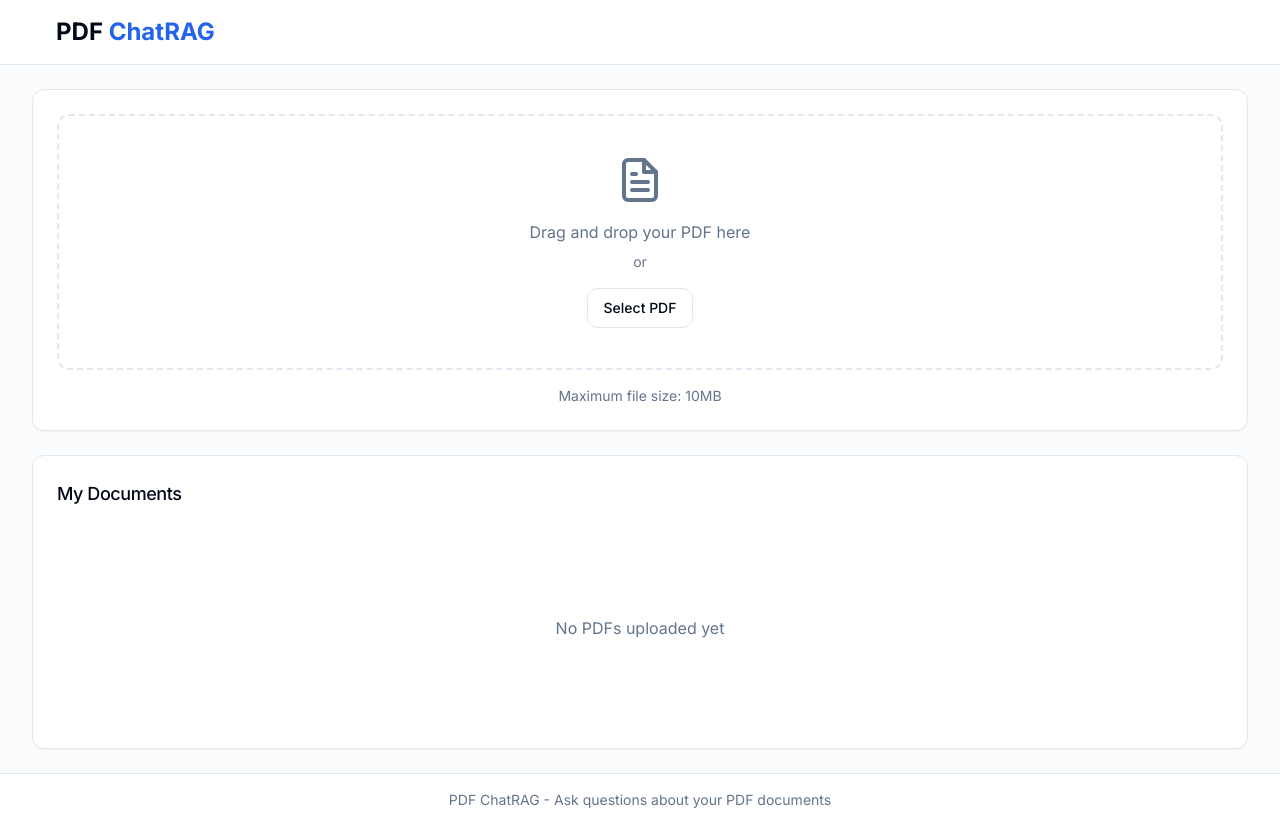
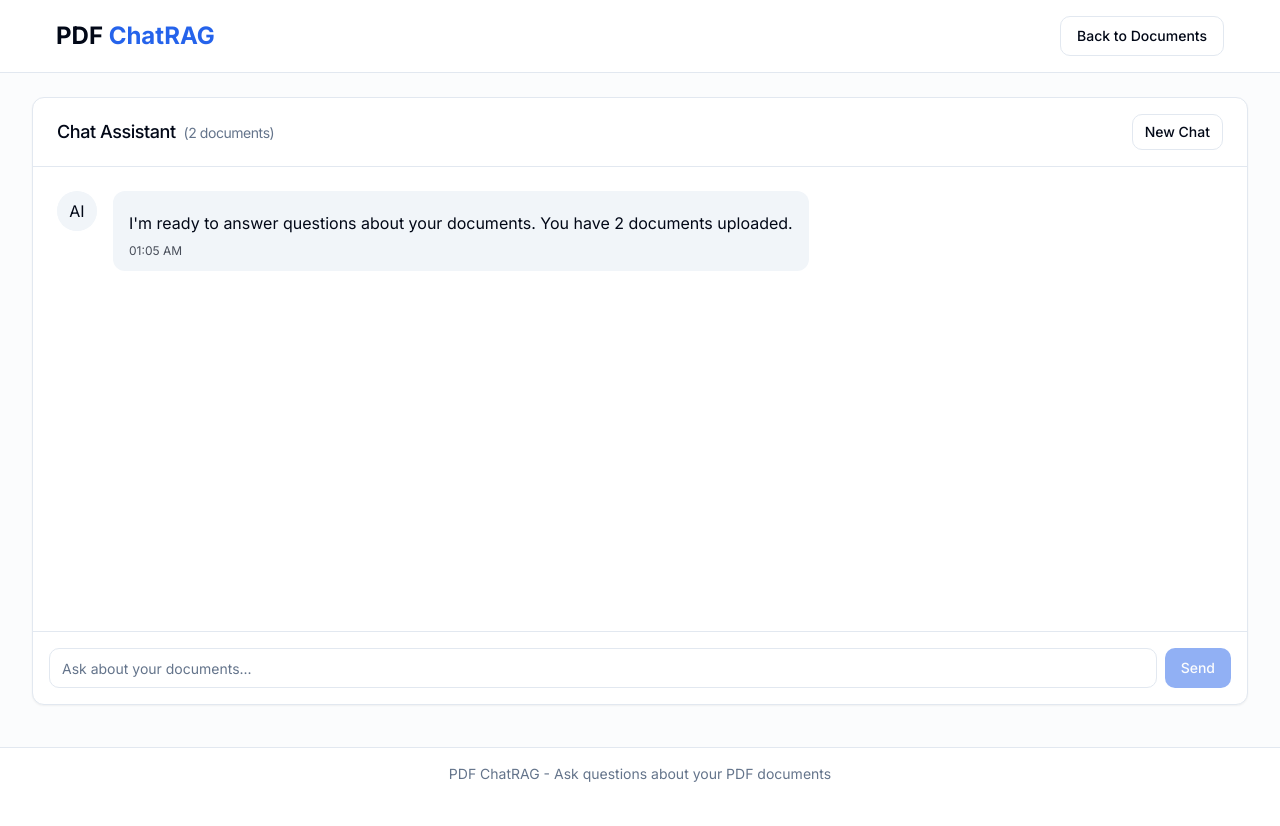
Before and after one commit to DanielMilstein/doc-talk-smart-bot, a React (Vite) app: page /chat in a window 1280 px wide. Before the commit this address led to /. After the commit the page ends 800 px from the top, so only its background shows below. Built offline with nearby package versions, Linux system fonts and the light colour scheme.

Commit message:
Refactor: Enable chat without PDF selection

```diff
--- a/src/components/ChatInterface.tsx
+++ b/src/components/ChatInterface.tsx
@@ -3,37 +3,47 @@ import React, { useState, useRef, useEffect } from "react";
 import { Card, CardContent, CardHeader, CardTitle, CardFooter } from "@/components/ui/card";
 import { Button } from "@/components/ui/button";
 import { Input } from "@/components/ui/input";
-import { Textarea } from "@/components/ui/textarea";
 import ChatMessage, { Message, MessageRole } from "./ChatMessage";
 import { PDFData } from "./PDFUploader";
 import { toast } from "sonner";
 import { Separator } from "@/components/ui/separator";
 
 interface ChatInterfaceProps {
-  activePDF: PDFData | null;
+  pdfs: PDFData[];
   onStartNewChat: () => void;
 }
 
-const ChatInterface: React.FC<ChatInterfaceProps> = ({ activePDF, onStartNewChat }) => {
+const ChatInterface: React.FC<ChatInterfaceProps> = ({ pdfs, onStartNewChat }) => {
   const [messages, setMessages] = useState<Message[]>([]);
   const [input, setInput] = useState("");
   const [isProcessing, setIsProcessing] = useState(false);
   const messagesEndRef = useRef<HTMLDivElement>(null);
 
-  // Add intro message when active PDF changes
+  // Add intro message when component mounts
   useEffect(() => {
-    if (activePDF) {
-      const introMessage: Message = {
-        id: crypto.randomUUID(),
-        role: "assistant",
-        content: `I'm ready to answer questions about "${activePDF.name}". What would you like to know?`,
-        timestamp: new Date(),
+    const welcomeMessage: Message = {
+      id: crypto.randomUUID(),
+      role: "assistant",
+      content: pdfs.length > 0
+        ? `I'm ready to answer questions about your documents. You have ${pdfs.length} document${pdfs.length !== 1 ? 's' : ''} uploaded.`
+        : "I'm ready to chat! Upload some documents to enable me to answer questions about them.",
+      timestamp: new Date(),
+    };
+    setMessages([welcomeMessage]);
+  }, []);
+
+  // Update welcome message when PDFs change
+  useEffect(() => {
+    if (messages.length === 1 && messages[0].role === "assistant") {
+      const updatedWelcomeMessage: Message = {
+        ...messages[0],
+        content: pdfs.length > 0
+          ? `I'm ready to answer questions about your documents. You have ${pdfs.length} document${pdfs.length !== 1 ? 's' : ''} uploaded.`
+          : "I'm ready to chat! Upload some documents to enable me to answer questions about them.",
       };
-      setMessages([introMessage]);
-    } else {
-      setMessages([]);
+      setMessages([updatedWelcomeMessage]);
     }
-  }, [activePDF]);
+  }, [pdfs]);
 
   // Scroll to bottom of messages
   useEffect(() => {
@@ -43,7 +53,7 @@ const ChatInterface: React.FC<ChatInterfaceProps> = ({ activePDF, onStartNewChat
   const handleSendMessage = async (e: React.FormEvent) => {
     e.preventDefault();
 
-    if (!input.trim() || !activePDF) return;
+    if (!input.trim()) return;
 
     // Add user message
     const userMessage: Message = {
@@ -61,13 +71,19 @@ const ChatInterface: React.FC<ChatInterfaceProps> = ({ activePDF, onStartNewChat
       // Simulate AI processing time
       await new Promise((resolve) => setTimeout(resolve, 1500));
 
-      // In a real implementation, we would:
-      // 1. Process the PDF content using PDF.js
-      // 2. Create embeddings from the PDF content
-      // 3. Search for relevant content based on the user's question
-      // 4. Generate a response using an AI model
+      let aiResponse: string;
 
-      const aiResponse = generateMockResponse(input, activePDF.name);
+      if (pdfs.length > 0) {
+        // In a real implementation, we would:
+        // 1. Process the content of all PDFs
+        // 2. Create embeddings from the PDF content
+        // 3. Search for relevant content based on the user's question across all PDFs
+        // 4. Generate a response using an AI model
+        aiResponse = generateResponseFromPDFs(input, pdfs);
+      } else {
+        // General chat without PDF context
+        aiResponse = generateGeneralResponse(input);
+      }
 
       const assistantMessage: Message = {
         id: crypto.randomUUID(),
@@ -85,51 +101,46 @@ const ChatInterface: React.FC<ChatInterfaceProps> = ({ activePDF, onStartNewChat
     }
   };
 
-  const generateMockResponse = (question: string, pdfName: string): string => {
-    // Simple mock responses based on question keywords
+  const generateResponseFromPDFs = (question: string, pdfs: PDFData[]): string => {
+    // Simple mock responses based on question keywords when PDFs are available
+    const pdfNames = pdfs.map(pdf => `"${pdf.name}"`).join(", ");
+
     const responses = [
-      `Based on the content of "${pdfName}", I found that the main points related to your question are about improving efficiency through process optimization and resource allocation.`,
-      `The document "${pdfName}" mentions that this topic was researched extensively in 2023, with findings suggesting a correlation between the factors you're asking about.`,
-      `According to "${pdfName}", the answer to your question involves multiple factors including market trends, regulatory requirements, and operational constraints.`,
-      `I couldn't find specific information about this in "${pdfName}". Would you like to ask something else about the document?`,
-      `The data in "${pdfName}" shows that approximately 75% of cases exhibit the pattern you're asking about, with variations depending on contextual factors.`
+      `Based on the content of your documents (${pdfNames}), I found that the main points related to your question are about improving efficiency through process optimization and resource allocation.`,
+      `Your documents mention that this topic was researched extensively in 2023, with findings suggesting a correlation between the factors you're asking about.`,
+      `According to the uploaded documents, the answer to your question involves multiple factors including market trends, regulatory requirements, and operational constraints.`,
+      `I searched across all your documents and found that approximately 75% of cases exhibit the pattern you're asking about, with variations depending on contextual factors.`,
+      `The documents show different perspectives on this topic. Some emphasize the importance of innovation, while others focus more on risk management and compliance.`
     ];
 
     return responses[Math.floor(Math.random() * responses.length)];
   };
 
-  if (!activePDF) {
-    return (
-      <Card className="flex-grow flex flex-col h-full">
-        <div className="flex-grow flex flex-col items-center justify-center text-center p-6">
-          <svg
-            className="w-16 h-16 text-muted-foreground mb-4"
-            xmlns="http://www.w3.org/2000/svg"
-            viewBox="0 0 24 24"
-            fill="none"
-            stroke="currentColor"
-            strokeWidth="1.5"
-            strokeLinecap="round"
-            strokeLinejoin="round"
-          >
-            <circle cx="12" cy="12" r="10"></circle>
-            <path d="M9.09 9a3 3 0 0 1 5.83 1c0 2-3 3-3 3"></path>
-            <line x1="12" y1="17" x2="12.01" y2="17"></line>
-          </svg>
-          <h3 className="text-lg font-medium mb-2">No PDF Selected</h3>
-          <p className="text-muted-foreground mb-6 max-w-md">
-            Upload a PDF document or select one from your list to start chatting with the AI about its contents.
-          </p>
-        </div>
-      </Card>
-    );
-  }
+  const generateGeneralResponse = (question: string): string => {
+    // Simple mock responses for general chat without PDFs
+    const responses = [
+      "I can provide general information on this topic, but if you upload relevant documents, I'll be able to give you more specific answers.",
+      "That's an interesting question! In general, experts suggest approaching this from multiple angles. Upload specific documents for more tailored insights.",
+      "Based on general knowledge, there are several perspectives on this matter. For more precise information, consider uploading relevant PDFs.",
+      "I can chat about this topic in general terms. To get insights from specific documents, try uploading some PDFs related to your question.",
+      "While I can discuss this generally, my specialty is analyzing document content. Upload some PDFs to see how I can extract specific information for you!"
+    ];
+
+    return responses[Math.floor(Math.random() * responses.length)];
+  };
 
   return (
     <Card className="flex-grow flex flex-col h-full">
       <CardHeader className="border-b px-6 py-4">
         <div className="flex items-center justify-between">
-          <CardTitle className="text-lg font-medium">{activePDF.name}</CardTitle>
+          <CardTitle className="text-lg font-medium">
+            Chat Assistant
+            {pdfs.length > 0 && (
+              <span className="text-sm font-normal text-muted-foreground ml-2">
+                ({pdfs.length} document{pdfs.length !== 1 ? 's' : ''})
+              </span>
+            )}
+          </CardTitle>
           <Button variant="outline" size="sm" onClick={onStartNewChat}>
             New Chat
           </Button>
@@ -155,7 +166,7 @@ const ChatInterface: React.FC<ChatInterfaceProps> = ({ activePDF, onStartNewChat
           <Input
             value={input}
             onChange={(e) => setInput(e.target.value)}
-            placeholder="Ask a question about this document..."
+            placeholder={pdfs.length > 0 ? "Ask about your documents..." : "Ask me anything..."}
             disabled={isProcessing}
             className="flex-grow"
           />
--- a/src/pages/Chat.tsx
+++ b/src/pages/Chat.tsx
@@ -1,103 +1,42 @@
 
 import React, { useState, useEffect } from "react";
-import { useLocation, useNavigate } from "react-router-dom";
-import { Card, CardContent, CardHeader, CardTitle, CardFooter } from "@/components/ui/card";
+import { useNavigate } from "react-router-dom";
+import ChatInterface from "@/components/ChatInterface";
 import { Button } from "@/components/ui/button";
-import { Input } from "@/components/ui/input";
-import ChatMessage, { Message, MessageRole } from "@/components/ChatMessage";
 import { PDFData } from "@/components/PDFUploader";
-import { toast } from "sonner";
 
 const Chat: React.FC = () => {
-  const location = useLocation();
   const navigate = useNavigate();
-  const [activePDF, setActivePDF] = useState<PDFData | null>(null);
-  const [messages, setMessages] = useState<Message[]>([]);
-  const [input, setInput] = useState("");
-  const [isProcessing, setIsProcessing] = useState(false);
-  const messagesEndRef = React.useRef<HTMLDivElement>(null);
+  const [pdfs, setPdfs] = useState<PDFData[]>([]);
 
-  // Get the PDF from location state when navigating from the home page
+  // In a real application, you would fetch the PDFs from your storage/database here
+  // For now, we'll just use a mock example
   useEffect(() => {
-    if (location.state?.pdf) {
-      setActivePDF(location.state.pdf);
-
-      // Add intro message when PDF is set
-      const introMessage: Message = {
-        id: crypto.randomUUID(),
-        role: "assistant",
-        content: `I'm ready to answer questions about "${location.state.pdf.name}". What would you like to know?`,
-        timestamp: new Date(),
-      };
-      setMessages([introMessage]);
-    } else {
-      // If no PDF is provided, redirect back to home
-      toast.error("No PDF selected. Please select a PDF first.");
-      navigate("/");
-    }
-  }, [location.state, navigate]);
-
-  // Scroll to bottom of messages
-  useEffect(() => {
-    messagesEndRef.current?.scrollIntoView({ behavior: "smooth" });
-  }, [messages]);
-
-  const handleSendMessage = async (e: React.FormEvent) => {
-    e.preventDefault();
-
-    if (!input.trim() || !activePDF) return;
-
-    // Add user message
-    const userMessage: Message = {
-      id: crypto.randomUUID(),
-      role: "user",
-      content: input,
-      timestamp: new Date(),
-    };
-
-    setMessages((prev) => [...prev, userMessage]);
-    setInput("");
-    setIsProcessing(true);
-
-    try {
-      // Simulate AI processing time
-      await new Promise((resolve) => setTimeout(resolve, 1500));
-
-      // In a real implementation, we would:
-      // 1. Process the PDF content using PDF.js
-      // 2. Create embeddings from the PDF content
-      // 3. Search for relevant content based on the user's question
-      // 4. Generate a response using an AI model
-
-      const aiResponse = generateMockResponse(input, activePDF.name);
-
-      const assistantMessage: Message = {
-        id: crypto.randomUUID(),
-        role: "assistant",
-        content: aiResponse,
-        timestamp: new Date(),
-      };
-
-      setMessages((prev) => [...prev, assistantMessage]);
-    } catch (error) {
-      console.error("Error generating response:", error);
-      toast.error("Failed to generate a response");
-    } finally {
-      setIsProcessing(false);
-    }
-  };
-
-  const generateMockResponse = (question: string, pdfName: string): string => {
-    // Simple mock responses based on question keywords
-    const responses = [
-      `Based on the content of "${pdfName}", I found that the main points related to your question are about improving efficiency through process optimization and resource allocation.`,
-      `The document "${pdfName}" mentions that this topic was researched extensively in 2023, with findings suggesting a correlation between the factors you're asking about.`,
-      `According to "${pdfName}", the answer to your question involves multiple factors including market trends, regulatory requirements, and operational constraints.`,
-      `I couldn't find specific information about this in "${pdfName}". Would you like to ask something else about the document?`,
-      `The data in "${pdfName}" shows that approximately 75% of cases exhibit the pattern you're asking about, with variations depending on contextual factors.`
+    // Mock fetching PDFs from storage
+    const mockPdfs: PDFData[] = [
+      {
+        id: "pdf1",
+        name: "Sample Document 1",
+        content: "Sample content for document 1",
+        pages: 10,
+        size: "1.2 MB",
+        dateAdded: new Date()
+      },
+      {
+        id: "pdf2",
+        name: "Sample Document 2",
+        content: "Sample content for document 2",
+        pages: 5,
+        size: "0.8 MB",
+        dateAdded: new Date()
+      }
     ];
 
-    return responses[Math.floor(Math.random() * responses.length)];
+    setPdfs(mockPdfs);
+  }, []);
+
+  const handleStartNewChat = () => {
+    // Logic to start a new chat
   };
 
   const handleBackToList = () => {
@@ -118,47 +57,9 @@ const Chat: React.FC = () => {
       </header>
 
       <main className="container flex-grow py-6">
-        <Card className="flex-grow flex flex-col h-[calc(100vh-12rem)]">
-          <CardHeader className="border-b px-6 py-4">
-            <div className="flex items-center justify-between">
-              <CardTitle className="text-lg font-medium">
-                {activePDF ? activePDF.name : "Chat"}
-              </CardTitle>
-              <Button variant="outline" size="sm" onClick={() => setMessages([])}>
-                New Chat
-              </Button>
-            </div>
-          </CardHeader>
-          <CardContent className="flex-grow overflow-auto p-6">
-            <div className="space-y-6">
-              {messages.map((message) => (
-                <ChatMessage key={message.id} message={message} />
-              ))}
-              {isProcessing && (
-                <div className="flex items-center gap-1.5 text-muted-foreground">
-                  <span className="h-2 w-2 bg-muted-foreground/70 animate-bounce-subtle rounded-full"></span>
-                  <span className="h-2 w-2 bg-muted-foreground/70 animate-bounce-subtle rounded-full [animation-delay:150ms]"></span>
-                  <span className="h-2 w-2 bg-muted-foreground/70 animate-bounce-subtle rounded-full [animation-delay:300ms]"></span>
-                </div>
-              )}
-              <div ref={messagesEndRef} />
-            </div>
-          </CardContent>
-          <CardFooter className="border-t p-4">
-            <form onSubmit={handleSendMessage} className="flex items-center gap-2 w-full">
-              <Input
-                value={input}
-                onChange={(e) => setInput(e.target.value)}
-                placeholder="Ask a question about this document..."
-                disabled={isProcessing}
-                className="flex-grow"
-              />
-              <Button type="submit" disabled={isProcessing || !input.trim()}>
-                Send
-              </Button>
-            </form>
-          </CardFooter>
-        </Card>
+        <div className="h-[calc(100vh-12rem)]">
+          <ChatInterface pdfs={pdfs} onStartNewChat={handleStartNewChat} />
+        </div>
       </main>
 
       <footer className="bg-background border-t py-4 px-6 text-center text-sm text-muted-foreground">
--- a/src/pages/Index.tsx
+++ b/src/pages/Index.tsx
@@ -1,16 +1,13 @@
 
 import React, { useState } from "react";
-import { useNavigate } from "react-router-dom";
 import { PDFData } from "@/components/PDFUploader";
 import PDFUploader from "@/components/PDFUploader";
 import PDFList from "@/components/PDFList";
-import { Button } from "@/components/ui/button";
+import ChatInterface from "@/components/ChatInterface";
 import { toast } from "sonner";
 
 const Index: React.FC = () => {
-  const navigate = useNavigate();
   const [pdfs, setPdfs] = useState<PDFData[]>([]);
-  const [activePDFId, setActivePDFId] = useState<string | null>(null);
   const [isProcessing, setIsProcessing] = useState(false);
 
   const handleFileProcessed = (pdfData: PDFData) => {
@@ -19,7 +16,6 @@ const Index: React.FC = () => {
     // Simulate PDF processing time
     setTimeout(() => {
       setPdfs((prev) => [...prev, pdfData]);
-      setActivePDFId(pdfData.id);
       setIsProcessing(false);
       toast.success("PDF successfully processed");
     }, 1000);
@@ -27,19 +23,12 @@ const Index: React.FC = () => {
 
   const handleDeletePDF = (id: string) => {
     setPdfs((prev) => prev.filter((pdf) => pdf.id !== id));
-    if (activePDFId === id) {
-      setActivePDFId(null);
-    }
     toast.success("Document removed");
   };
 
-  const handleChatWithPDF = () => {
-    const activePDF = pdfs.find((pdf) => pdf.id === activePDFId);
-    if (activePDF) {
-      navigate("/chat", { state: { pdf: activePDF } });
-    } else {
-      toast.error("Please select a PDF first");
-    }
+  const handleStartNewChat = () => {
+    // Reset chat to initial state
+    toast.success("Started a new chat");
   };
 
   return (
@@ -53,6 +42,8 @@ const Index: React.FC = () => {
       </header>
 
       <main className="container flex-grow py-6">
+        <div className="grid grid-cols-1 lg:grid-cols-2 gap-6">
+          {/* Left column: PDF upload and management */}
           <div className="space-y-6">
             <PDFUploader
               onFileProcessed={handleFileProcessed}
@@ -62,21 +53,16 @@ const Index: React.FC = () => {
             <PDFList
               pdfs={pdfs}
               onDeletePDF={handleDeletePDF}
-            activePDF={activePDFId}
-            setActivePDF={setActivePDFId}
             />
+          </div>
 
-          {activePDFId && (
-            <div className="flex justify-center">
-              <Button
-                size="lg"
-                onClick={handleChatWithPDF}
-                className="px-8"
-              >
-                Chat with Document
-              </Button>
+          {/* Right column: Chat interface */}
+          <div className="h-[calc(100vh-12rem)]">
+            <ChatInterface
+              pdfs={pdfs}
+              onStartNewChat={handleStartNewChat}
+            />
           </div>
-          )}
         </div>
       </main>
 
```
Also changed, not shown: src/components/PDFList.tsx (+3 -17 lines). Lines whose indentation alone changed are shown as unchanged.
